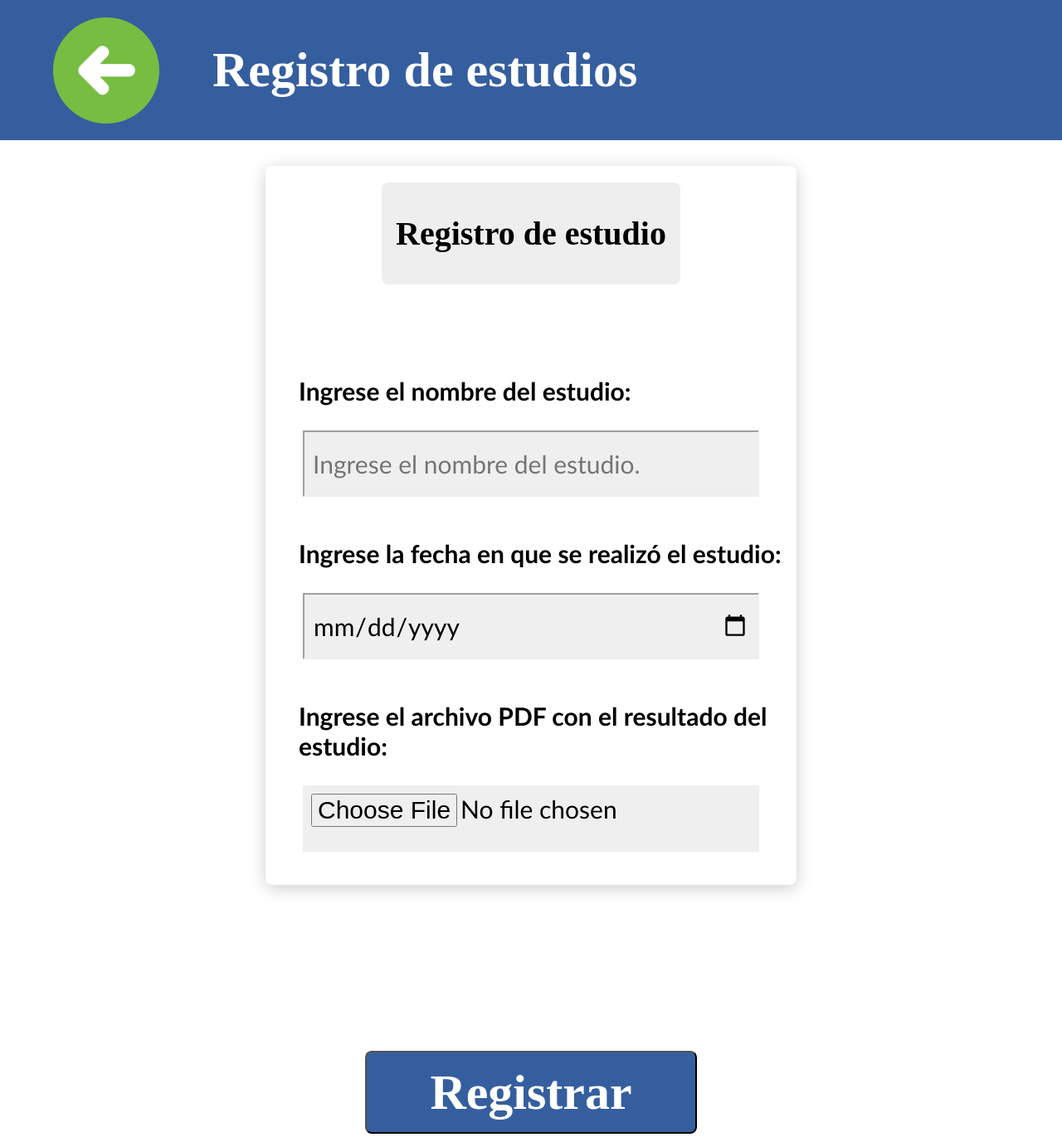
After one commit to Arcemontoya/Hospital_Infantil, a Django app: page /registroEstudios/10/ in a window 1280 px wide. The commit adds this page. Shown: the whole page at 83% size. Run offline with Django 5.2, Linux system fonts and the light colour scheme; data comes from the database, SQL or seed files in the repository; both versions use the stored data as it was after the commit.

Commit message:
Registro de estudios y gabinete completado

```diff
--- a/Hospital_Infantil/admin.py
+++ b/Hospital_Infantil/admin.py
@@ -1,6 +1,8 @@
 from django.contrib import admin
-from .models import Paciente, Tratamiento, UserProfile
+from .models import Paciente, Tratamiento, UserProfile, Estudios, Radiografias
 
 admin.site.register(Paciente)
 admin.site.register(Tratamiento)
 admin.site.register(UserProfile)
+admin.site.register(Estudios)
+admin.site.register(Radiografias)
--- a/Hospital_Infantil/forms.py
+++ b/Hospital_Infantil/forms.py
@@ -3,7 +3,7 @@ from django.conf import settings
 from django.contrib.auth.forms import UserCreationForm
 from django.contrib.auth.models import User
 
-from .models import Paciente, Tratamiento, UserProfile
+from .models import Paciente, Tratamiento, UserProfile, Estudios, Radiografias
 
 
 class RegisterForm(UserCreationForm):
@@ -173,3 +173,32 @@ class TratamientoForm(forms.ModelForm):
                 }
             )
         }
+
+class EstudiosForm(forms.ModelForm):
+    nombre_Estudio = forms.CharField(
+        required=True,
+        widget=forms.TextInput(attrs={'placeholder' : 'Ingrese el nombre del estudio.'}),
+    )
+
+    fecha_realizada = forms.DateField(
+        required=True,
+        widget=forms.DateInput(attrs={'type': 'date', 'placeholder': 'Ingrese fecha de realización del estudio.'})
+    )
+
+    class Meta:
+        model = Estudios
+        fields= ["nombre_Estudio", "fecha_realizada", "estudio"]
+
+class RadiografiasForm(forms.ModelForm):
+    nombre_Radiografia = forms.CharField(
+        required=True,
+        widget=forms.TextInput(attrs={'placeholder' : 'Ingrese el nombre de la radiografía.'}),
+    )
+
+    fecha_realizada = forms.DateField(
+        required=True,
+        widget=forms.DateInput(attrs={'type': 'date', 'placeholder': 'Ingrese fecha de realización de la radiografía.'})
+    )
+    class Meta:
+        model = Radiografias
+        fields= ["nombre_Radiografia", "fecha_realizada", "radiografia"]
--- a/Hospital_Infantil/settings.py
+++ b/Hospital_Infantil/settings.py
@@ -126,3 +126,6 @@ STATICFILES_DIRS = [os.path.join(BASE_DIR, 'static')]
 # https://docs.djangoproject.com/en/5.1/ref/settings/#default-auto-field
 
 DEFAULT_AUTO_FIELD = 'django.db.models.BigAutoField'
+
+MEDIA_ROOT = BASE_DIR / 'media'
+MEDIA_URL = '/media/'
--- a/Hospital_Infantil/urls.py
+++ b/Hospital_Infantil/urls.py
@@ -14,13 +14,15 @@ Including another URLconf
     1. Import the include() function: from django.urls import include, path
     2. Add a URL to urlpatterns:  path('blog/', include('blog.urls'))
 """
+from django.conf import settings
+from django.conf.urls.static import static
 from django.contrib import admin
 from django.urls import path, include
 from . import views
 from django.contrib.auth.views import LoginView, LogoutView
 
 from .views import RegistroPaciente, RegistroUsuario, CustomLoginView, RegistroTratamiento, edicionTratamiento, \
-    edicionPaciente, logout_view, listaTratamientos
+    edicionPaciente, logout_view, listaTratamientos, RegistroEstudios, RegistroRadiografias
 
 urlpatterns = [
     path('admin/', admin.site.urls),
@@ -44,17 +46,15 @@ urlpatterns = [
     path('pacientesEnfermero/', views.mostrarPacientesEnfermero, name='mostrarPacientesEnfermero'),
     path('registroPaciente/', RegistroPaciente.as_view(), name="registroPaciente"),
     path('pacientes/editar/<int:expediente>/', views.edicionPaciente, name="editarPaciente"),
-
-    path('registroEstudiosyGabinete/', views.registroEstudiosyGabinete, name="registroEstudiosyGabinete"),
-    path('estudiosyGabineteEnfermero/', views.estudiosyGabineteEnfermero, name="estudiosyGabineteEnfermero"),
-    path('agregarEstudio/', views.agregarEstudio, name="agregarEstudio"),
+    path('registroEstudios/<int:expediente>/', RegistroEstudios.as_view(), name="registroEstudios"),
+    path('registroRadiografias/<int:expediente>/', RegistroRadiografias.as_view(), name="registroRadiografias"),
     path('pacientesDeshabiltados/', views.pacientesDeshabilitados, name="pacientesDeshabilitados"),
+    path('estudioyGabineteEnfermero/<int:expediente>/', views.estudios_GabineteEnfermero, name="estudioyGabineteEnfermero"),
 
     # ------------------------------------------------| INTERFACES DE MEDICO |------------------------------------------------
     path('paciente/<int:expediente>/agregar_tratamiento/', RegistroTratamiento.as_view(), name='agregarTratamiento'),
     path('pacientesMedico/', views.mostrarPacientesMedico, name="mostrarPacientesMedico"),
     path('perfilPacienteMedico/', views.perfilPacienteMedico, name="perfilPacienteMedico"),
-    path('estudiosyGabineteMedico/', views.estudiosyGabineteMedico, name="estudiosyGabineteMedico"),
     path('paciente/<int:expediente>/editar_tratamiento/<int:id_tratamiento>/', views.edicionTratamiento, name='edicionTratamiento'),
     path('paciente/<int:expediente>/listaTratamiento/', views.listaTratamientos, name='listaTratamientos'),
 
@@ -73,3 +73,6 @@ urlpatterns = [
     path('perfilPacienteEnfermero/<int:expediente>/', views.perfilPacienteEnfermero, name="perfilPacienteEnfermero"),
     path('perfilPacienteMedico/<int:expediente>/', views.perfilPacienteMedico, name="perfilPacienteMedico")
 ]
+
+if settings.DEBUG:
+    urlpatterns += static(settings.MEDIA_URL, document_root=settings.MEDIA_ROOT)
--- a/Hospital_Infantil/views.py
+++ b/Hospital_Infantil/views.py
@@ -6,15 +6,15 @@ from django.http import HttpResponse
 from django.contrib.auth import authenticate, login, logout
 from django.contrib import messages
 from django.shortcuts import redirect
-from django.urls import reverse_lazy
+from django.urls import reverse_lazy, reverse
 from django.views import View
 from django.views.generic import FormView, UpdateView
 
-from .forms import RegisterForm, PacienteForm, UserProfileForm, TratamientoForm
+from .forms import RegisterForm, PacienteForm, UserProfileForm, TratamientoForm, EstudiosForm, RadiografiasForm
 from django.contrib.auth.models import User
 from django.contrib.auth import login as auth_login
 
-from .models import Paciente, UserProfile, Tratamiento
+from .models import Paciente, UserProfile, Tratamiento, Radiografias, Estudios
 
 
 # --------------------------------------------| LOGIN |--------------------------------------------
@@ -84,23 +84,92 @@ def edicionPaciente(request, expediente):
         form = PacienteForm(instance=paciente)
     return render(request, 'editarPaciente.html', {'form': form, 'paciente': paciente})
 
-def registroEstudiosyGabinete(request):
-    return HttpResponse(render(request, "registroEstudiosyGabinete.html"))
-
 
 def perfilPacienteEnfermero(request, expediente):
     paciente = get_object_or_404(Paciente, expediente=expediente)
     tratamientos = Tratamiento.objects.filter(paciente=expediente)
-    return render(request, "perfilPacienteEnfermero.html", {'paciente': paciente, 'tratamientos': tratamientos})
+    radiografias = Radiografias.objects.filter(paciente=expediente)
+    estudios = Estudios.objects.filter(paciente=expediente)
+    return render(request, "perfilPacienteEnfermero.html", {'paciente': paciente, 'tratamientos': tratamientos,
+                  'estudios': estudios, 'radiografias': radiografias})
 
 
 def agregarEstudio(request):
     return HttpResponse(render(request, "agregarEstudio.html"))
 
 
-def estudiosyGabineteEnfermero(request):
-    return HttpResponse(render(request, "estudiosyGabineteEnfermero.html"))
+def estudios_GabineteEnfermero(request, expediente):
+    paciente = get_object_or_404(Paciente, expediente=expediente)
 
+    estudios = Estudios.objects.filter(paciente=paciente)
+    radiografias = Radiografias.objects.filter(paciente=paciente)
+
+    return render(request, 'estudiosyGabineteEnfermero.html',
+                  context={'paciente': paciente, 'estudios': estudios, 'radiografias': radiografias})
+
+class RegistroEstudios(FormView):
+    template_name = 'registroEstudio.html'
+    form_class = EstudiosForm
+
+    def get_context_data(self, **kwargs):
+        context = super().get_context_data(**kwargs)
+        expediente = self.kwargs.get('expediente')
+        paciente = get_object_or_404(Paciente, expediente=expediente) if expediente else None
+        context['expediente'] = expediente
+        context['paciente'] = paciente
+        return context
+
+
+    def form_valid(self, form):
+        expediente = self.kwargs.get('expediente')
+        paciente = get_object_or_404(Paciente, expediente=expediente)
+
+        # Asociar el tratamiento con el paciente
+        estudio_registro = form.save(commit=False)
+        estudio_registro.paciente = paciente
+        estudio_registro.save()
+
+        self.success_url = reverse('estudioyGabineteEnfermero', args=[expediente])
+        return super().form_valid(form)
+
+    def form_invalid(self, form):
+        print(form.errors)
+        for field, errors in form.errors.items():
+            for error in errors:
+                print(f"Error en el campo '{field}': {error}")
+        return super().form_invalid(form)
+
+class RegistroRadiografias(FormView):
+    template_name = 'registroRadiografia.html'
+    form_class = RadiografiasForm
+
+    def get_context_data(self, **kwargs):
+        context = super().get_context_data(**kwargs)
+        expediente = self.kwargs.get('expediente')
+        paciente = get_object_or_404(Paciente, expediente=expediente) if expediente else None
+        context['expediente'] = expediente
+        context['paciente'] = paciente
+        return context
+
+
+    def form_valid(self, form):
+        expediente = self.kwargs.get('expediente')
+        paciente = get_object_or_404(Paciente, expediente=expediente)
+
+        # Asociar el tratamiento con el paciente
+        estudio_registro = form.save(commit=False)
+        estudio_registro.paciente = paciente
+        estudio_registro.save()
+
+        self.success_url = reverse('estudioyGabineteEnfermero', args=[expediente])
+        return super().form_valid(form)
+
+    def form_invalid(self, form):
+        print(form.errors)
+        for field, errors in form.errors.items():
+            for error in errors:
+                print(f"Error en el campo '{field}': {error}")
+        return super().form_invalid(form)
 
 def pacientesDeshabilitados(request):
     return HttpResponse(render(request, "pacientesDeshabilitados.html")),
@@ -167,7 +236,11 @@ def edicionTratamiento(request, expediente, id_tratamiento):
 def perfilPacienteMedico(request, expediente):
     paciente = get_object_or_404(Paciente, expediente=expediente)
     tratamientos = Tratamiento.objects.filter(paciente=expediente)
-    return render(request, "perfilPacienteMedico.html", {'paciente': paciente, 'tratamientos': tratamientos})
+    radiografias = Radiografias.objects.filter(paciente=expediente)
+    estudios = Estudios.objects.filter(paciente=expediente)
+    return render(request, "perfilPacienteEnfermero.html", {'paciente': paciente, 'tratamientos': tratamientos,
+                  'estudios': estudios, 'radiografias': radiografias})
+
 
 def listaTratamientos(request, expediente):
     paciente = get_object_or_404(Paciente, expediente=expediente)
@@ -175,11 +248,18 @@ def listaTratamientos(request, expediente):
     return render(request, "listaTratamientos.html", {'paciente': paciente, 'tratamientos': tratamientos})
 
 
-
 def estudiosyGabineteMedico(request):
     return HttpResponse(render(request, "estudiosyGabineteMedico.html"))
 
 
+def estudios_GabineteMedico(request, expediente):
+    paciente = get_object_or_404(Paciente, expediente=expediente)
+
+    estudios = Estudios.objects.filter(paciente=paciente)
+    radiografias = Radiografias.objects.filter(paciente=paciente)
+
+    return render(request, 'estudiosyGabineteMedico.html',
+                  context={'paciente': paciente, 'estudios': estudios, 'radiografias': radiografias})
 
 
 # --------------------------------------------| INTERFACES DE ADMINISTRADOR |--------------------------------------------
--- a/templates/perfilPacienteEnfermero.html
+++ b/templates/perfilPacienteEnfermero.html
@@ -263,7 +263,7 @@
                         <li><a href = "{% url 'mostrarPacientesEnfermero' %}" class="dropdown-item">Deshabilitar paciente</a></li>
                         <li><a href = "{% url 'editarPaciente' expediente=paciente.expediente %}" class="dropdown-item">Editar paciente</a></li>
                         <li><a class="dropdown-item" href="#">Llamar doctor</a></li>
-                        <li><a href = "{% url 'estudiosyGabineteEnfermero' %}" class="dropdown-item">Estudios y gabinete</a></li>
+                        <li><a href = "{% url 'estudioyGabineteEnfermero' expediente=paciente.expediente %}" class="dropdown-item">Estudios y gabinete</a></li>
                     </ul>
 
                 </div>
--- a/templates/perfilPacienteMedico.html
+++ b/templates/perfilPacienteMedico.html
@@ -262,7 +262,7 @@
                         <li><a href = "{% url 'listaTratamientos' expediente=paciente.expediente %}" class="dropdown-item">Editar tratamiento</a></li>
                         <li><a class="dropdown-item" href="#">Llamar paciente</a></li>
                         <li><a class="dropdown-item" href="#">Llamar enfermero</a></li>
-                        <li><a href = "{% url 'estudiosyGabineteMedico' %}" class="dropdown-item">Estudios y gabinete</a></li>
+                        <li><a href = "{% url 'estudiosyGabineteMedico' expediente=paciente.expediente %}" class="dropdown-item">Estudios y gabinete</a></li>
                     </ul>
 
                 </div>
--- /dev/null
+++ b/templates/registroEstudio.html
@@ -0,0 +1,184 @@
+{% load static %}
+
+<script>
+    function goBack() {
+    window.history.back();
+    }
+</script>
+
+
+<!DOCTYPE HTML>
+<HTML lang="en">
+
+    <style>
+
+            .fixed-top-border {
+                position: fixed;
+                top: 0;
+                left: 0;
+                width: 100%;
+                height: 169.31px; /* Ajusta la altura según lo necesites */
+                background-color: #355e9f;
+                z-index: 1000;
+
+                /* Remover alineación y padding relacionados con el contenido */
+                display: flex;
+                align-items: center;
+            }
+
+            .fixed-top-border img
+            {
+                scale: 50%;
+            }
+
+
+            .section-title
+            {
+                background-color: #EEEEEE;
+                font-family: Montserrat;
+                width: 350px;
+                border-radius: 8px;
+                padding: 5px;
+                margin-bottom: 80px;
+                text-align: center;
+            }
+
+
+            .form-container {
+
+                    margin-top: 50px; /* Ajusta el margen superior para posicionar la sección */
+                    padding: 20px; /* Espacio interno del contenedor */
+                    background-color: white; /* Fondo blanco para el contenedor */
+                    border-radius: 8px; /* Bordes redondeados */
+                    box-shadow: 0 4px 20px rgba(0, 0, 0, 0.2); /* Sombra */
+                    width: 600px; /* Ancho del contenedor para que coincida con los inputs */
+                    display: flex; /* Habilita Flexbox */
+                    flex-direction: column; /* Organiza los elementos en una columna */
+                    align-items: center;
+                    margin-bottom: 200px;
+                    margin-top: 200px;
+            }
+
+
+            button
+            {
+                    background-color: #355e9f;
+                    font-family: Montserrat;
+                    width: 400px;
+                    height: 100px;
+                    font-size: 60px;
+                    color: white;
+                    border-radius: 8px;
+            }
+
+            .form-container input {
+                    width: 550px; /* Ancho completo del input */
+                    height: 80px;
+                    margin-bottom: 20px; /* Espacio entre los inputs */
+                    padding: 10px;
+                    font-family: Calibri;
+                    font-size: 30px;
+                    background-color: #EEEE;
+                    border-color: #EEEE;
+
+            }
+
+            textarea
+            {
+                width: 600px; /* Ancho completo del input */
+                height: 500px;
+                background-color: #EEEE;
+                border-color: #EEEE;
+                font-family: Calibri;
+                font-size: 30px;
+            }
+
+            select
+            {
+                width: 550px; /* Ancho completo del input */
+                height: 80px;
+                margin-bottom: 20px; /* Espacio entre los inputs */
+                padding: 10px;
+                font-family: Calibri;
+                font-size: 30px;
+                background-color: #EEEE;
+                border-color: #EEEE;
+            }
+
+            h1{
+                font-family: Montserrat;
+                font-size: 60px;
+                color: white;
+            }
+
+            h2{
+                font-family: Montserrat;
+                font-size: 40px;
+            }
+
+            h3{
+                font-family: Calibri;
+                font-size: 30px;
+                align-self: flex-start; /* Alinear el h3 al inicio del contenedor */
+                text-align: left; /* Alinea el texto del h3 a la izquierda */
+                width: 100%; /* Asegura que el h3 ocupe todo el ancho disponible */
+                padding-left: 20px; /* Opcional: separa el texto del borde izquierdo */
+            }
+
+
+    </style>
+
+<head>
+
+    <link href="{% static 'assets/Interfaz/previous.png' %}" rel="icon" type="image/png">
+
+    <div class="fixed-top-border">
+
+        <a onclick="goBack()">
+            <img src="{% static 'assets/Interfaz/previous.png'%}">
+        </a>
+
+        <h1>Registro de estudios</h1>
+
+    </div>
+
+</head>
+
+
+<body>
+    <center>
+
+
+        <form action="{% url 'registroEstudios' expediente=paciente.expediente %}" method="post" enctype="multipart/form-data">
+            {% csrf_token %}
+            <div class="form-container">
+                <div class="section-title"><h2>Registro de estudio</h2></div>
+
+                <h3>Ingrese el nombre del estudio:</h3>
+
+                {{ form.nombre_Estudio }}
+
+                <h3>Ingrese la fecha en que se realizó el estudio:</h3>
+
+                {{ form.fecha_realizada }}
+
+                <h3>Ingrese el archivo PDF con el resultado del estudio: </h3>
+
+                {{ form.estudio }}
+
+            </div>
+
+            <a href="{% url 'estudioyGabineteEnfermero' expediente=paciente.expediente %}">
+                <button type="submit">
+                    <b>Registrar</b>
+                </button>
+            </a>
+        </form>
+
+
+    </center>
+
+
+</body>
+
+</HTML>
```
Also changed, not shown: Hospital_Infantil/models.py (+15 -0 lines), templates/estudiosyGabineteEnfermero.html (+29 -27 lines), templates/registroEstudiosyGabinete.html (deleted, +0 -10 lines), templates/registroRadiografia.html (renamed from templates/agregarEstudio.html, +25 -15 lines), Hospital_Infantil/migrations/0017_estudios_radiografias.py (added), db.sqlite3, 5 other files.
